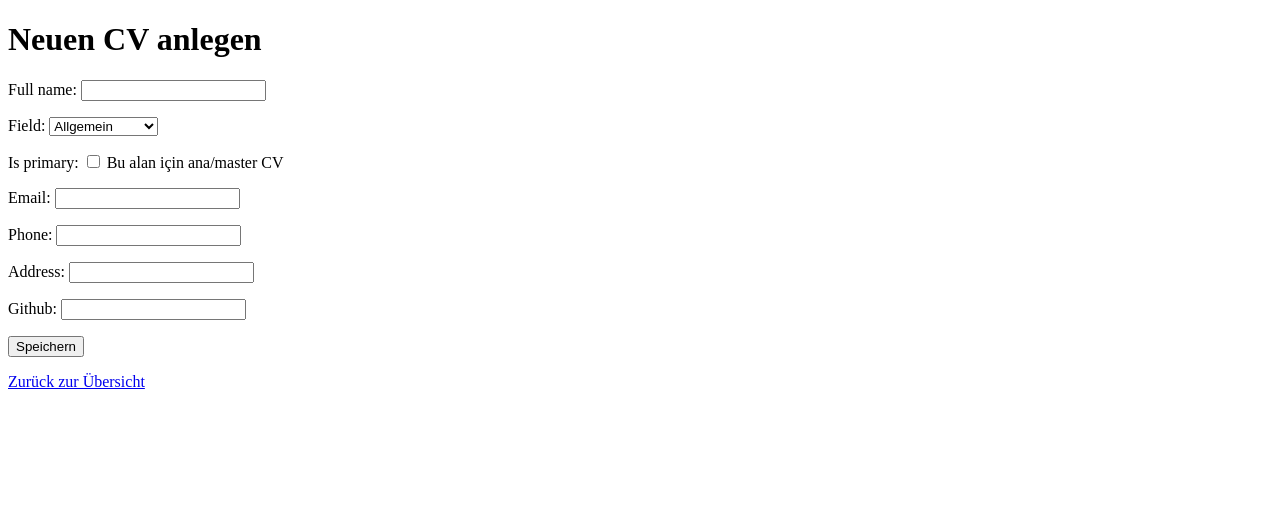
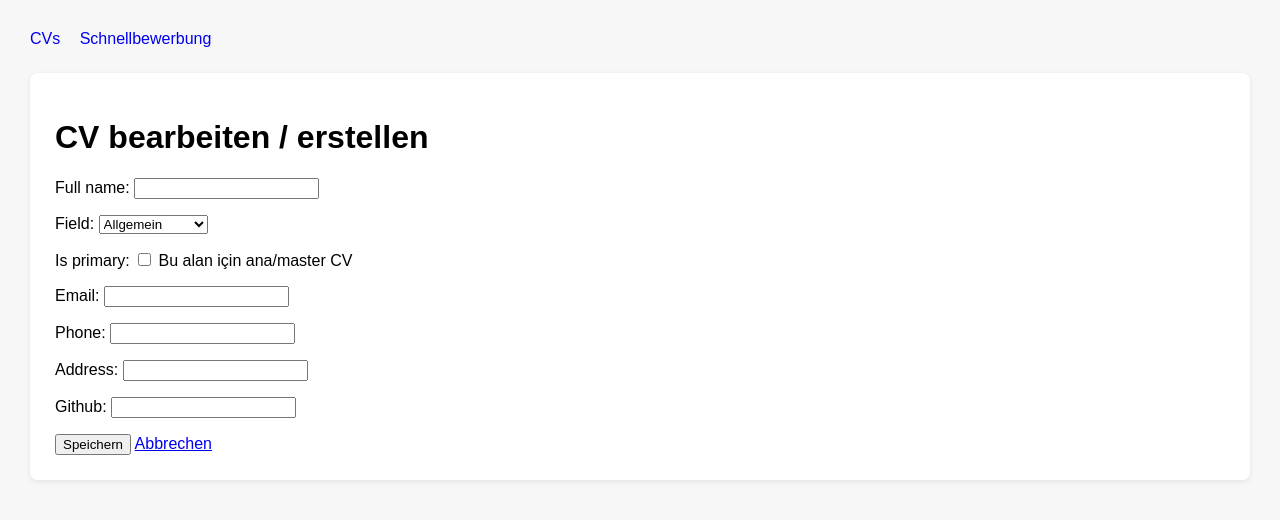
Before and after one commit to mhilmicicek07/py_JobAutomation, a Django app: page /cv/new/ in a window 1280 px wide. Shown: the top 520 px of the page. Run offline with Django 5.2, Linux system fonts and the light colour scheme.

Commit message:
Refactor cv_form.html to extend base template

```diff
--- a/cv_manager/templates/cv_manager/cv_form.html
+++ b/cv_manager/templates/cv_manager/cv_form.html
@@ -1,21 +1,15 @@
-<!doctype html>
-<html lang="de">
-<head>
-  <meta charset="utf-8">
-  <title>Neuen CV anlegen</title>
-</head>
-<body>
-  <h1>Neuen CV anlegen</h1>
+{% extends "base.html" %}
 
-  <form method="post">
+{% block title %}CV bearbeiten{% endblock %}
+
+{% block content %}
+<h1>CV bearbeiten / erstellen</h1>
+
+<form method="POST">
     {% csrf_token %}
     {{ form.as_p }}
 
     <button type="submit">Speichern</button>
-  </form>
-
-  <p>
-    <a href="{% url 'dashboard' %}">Zurück zur Übersicht</a>
-  </p>
-</body>
-</html>
+    <a href="{% url 'dashboard' %}">Abbrechen</a>
+</form>
+{% endblock %}
```
